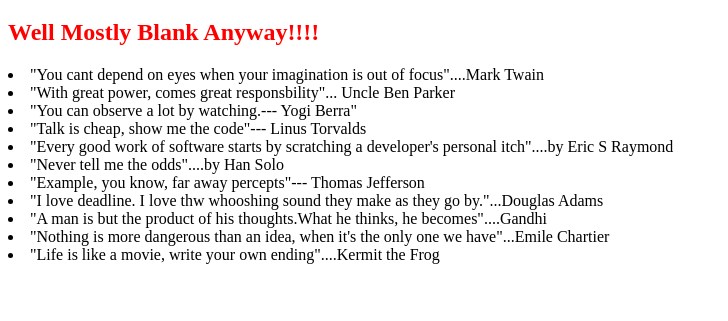
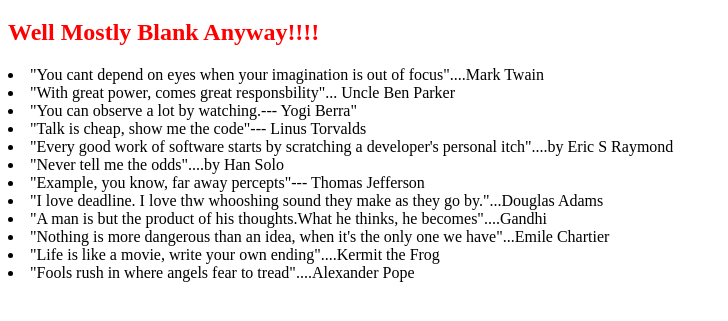
Before and after one commit to vivek-sharma09/0main_opensap_repo, a plain HTML site: page index.html in a window 1280 px wide. Shown: the part 61-382 px from the top of the page, without its empty margins (0-728 px from the left). Drawn offline with Linux system fonts and the light colour scheme.

Commit message:
Added quote by alexander pope

```diff
--- a/index.html
+++ b/index.html
@@ -20,6 +20,7 @@
 			<li>"A man is but the product of his thoughts.What he thinks, he becomes"....Gandhi</li>
 			<li>"Nothing is more dangerous than an idea, when it's the only one we have"...Emile Chartier</li>
 			<li>"Life is like a movie, write your own ending"....Kermit the Frog</li>
+			<li>"Fools rush in where angels fear to tread"....Alexander Pope</li>
 		</u1>
 	</body>
 </html>
```
